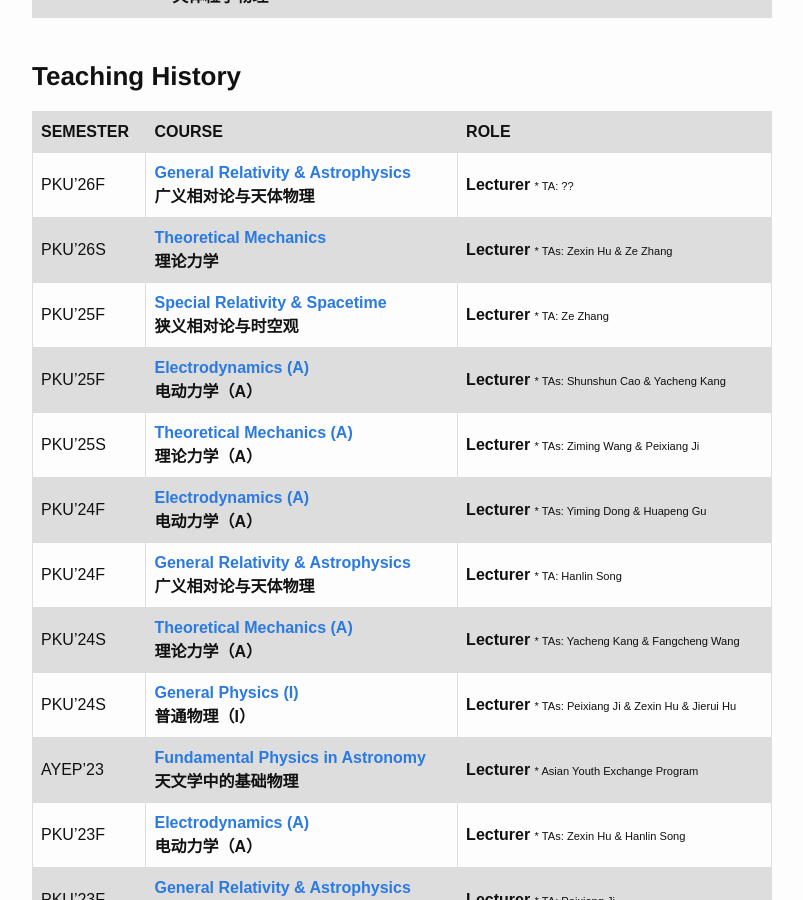
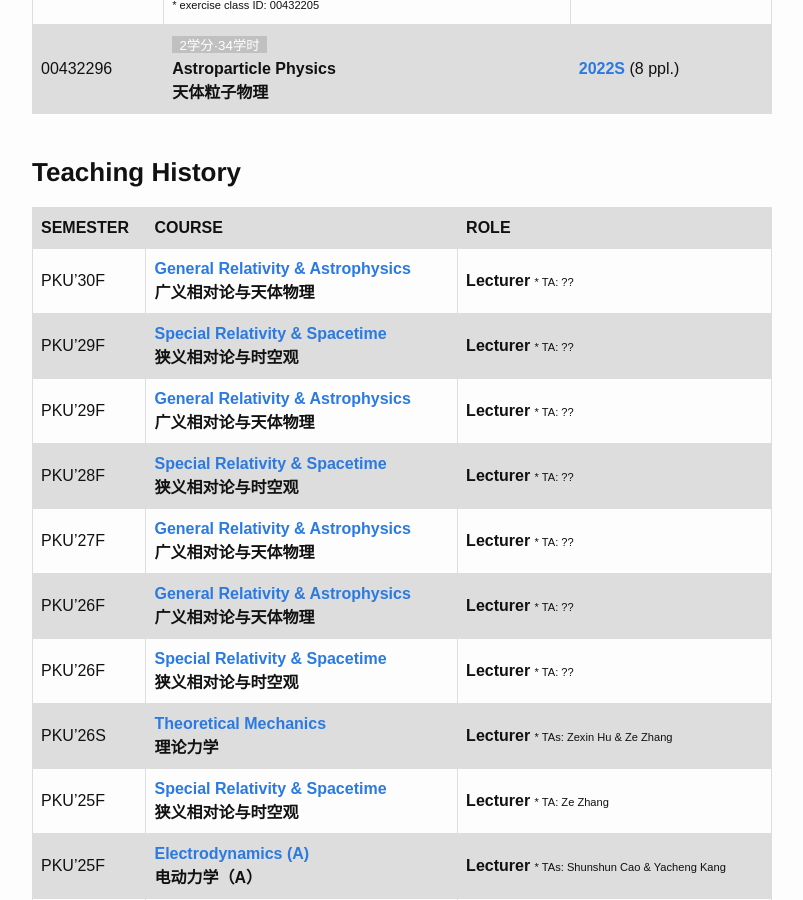
Before and after one commit to Friendshao/Friendshao.github.io, a Jekyll site: the page built from teaching/teaching.md, in a window 1280 px wide and 900 px high, scrolled down 1618 px. Shown: the whole window, without its empty margins (238-1041 px from the left). Built offline with Jekyll 4.4.1, drawn with Linux system fonts in a browser that asks for light colours; some of the changed text lies outside the part shown.

Commit message:
add GR and SR

```diff
--- a/teaching/teaching.md
+++ b/teaching/teaching.md
@@ -91,8 +91,8 @@
 ### **Summary Table**
 
 | **ID** | **COURSE** | **RECORD** |
-| 00433340 | <span style="background-color:#C0C0C0"><small><font color="white">&nbsp; 2学分·34学时 &nbsp;</font></small></span><br>**Special Relativity & Spacetime**<br>**狭义相对论与时空观** | [**2025F**](sr25) (?? ppl.) |
-| 00407794 | <span style="background-color:#C0C0C0"><small><font color="white">&nbsp; 2学分·34学时 &nbsp;</font></small></span><br>**General Relativity & Astrophysics**<br>**广义相对论与天体物理** | [**2026F**](gr26) (?? ppl.)<br>[**2024F**](gr24) (75 ppl.)<br>[**2023F**](gr23) (75 ppl.)<br>[**2021F**](gr21) (18 ppl.)<br>[**2020F**](gr20) (34 ppl.)<br>[**2019F**](gr19) (24 ppl.) |
+| 00433340 | <span style="background-color:#C0C0C0"><small><font color="white">&nbsp; 2学分·34学时 &nbsp;</font></small></span><br>**Special Relativity & Spacetime**<br>**狭义相对论与时空观** | [**2029F**](sr29) (?? ppl.)<br>[**2028F**](sr28) (?? ppl.)<br>[**2026F**](sr26) (?? ppl.)<br>[**2025F**](sr25) (?? ppl.) |
+| 00407794 | <span style="background-color:#C0C0C0"><small><font color="white">&nbsp; 2学分·34学时 &nbsp;</font></small></span><br>**General Relativity & Astrophysics**<br>**广义相对论与天体物理** | [**2030F**](gr30) (?? ppl.)<br>[**2029F**](gr29) (?? ppl.)<br>[**2027F**](gr27) (?? ppl.)<br>[**2026F**](gr26) (?? ppl.)<br>[**2024F**](gr24) (75 ppl.)<br>[**2023F**](gr23) (75 ppl.)<br>[**2021F**](gr21) (18 ppl.)<br>[**2020F**](gr20) (34 ppl.)<br>[**2019F**](gr19) (24 ppl.) |
 | 00431132<br><br><br>00431133 | <span style="background-color:#C0C0C0"><small><font color="white">&nbsp; 4学分·68学时 &nbsp;</font></small></span><br>**General Physics (I)**<br>**普通物理（I）**<br><span style="background-color:#C0C0C0"><small><font color="white">&nbsp; 4学分·68学时 &nbsp;</font></small></span><br>**General Physics (II)**<br>**普通物理（II）**<br><small><small> * exercise class ID: 00431680 | [**2024S**](phy24) (173 ppl.)<br>[**2022S**](phy22) (95 ppl.)<br>[**2021S**](phy21) (159 ppl.)<br>[**2020F**](phy20) (75 ppl.) |
 | 00432140<br><br><br>00432141<br><br><br>00432213 | <span style="background-color:#C0C0C0"><small><font color="white">&nbsp; 4学分·68学时 &nbsp;</font></small></span><br>**Electrodynamics (A)**<br>**电动力学（A）**<br><span style="background-color:#C0C0C0"><small><font color="white">&nbsp; 3学分·51学时 &nbsp;</font></small></span><br>**Electrodynamics (B)**<br>**电动力学（B）**<br><span style="background-color:#C0C0C0"><small><font color="white">&nbsp; 3学分·51学时 &nbsp;</font></small></span><br>**Electrodynamics**<br>**电动力学**<br><small><small> * exercise class ID: 00432160 | [**2025F**](ced25) (?? ppl.)<br>[**2024F**](ced24) (88 ppl.)<br>[**2023F**](ced23) (92 ppl.)<br>[**2022F**](ced22) (30 ppl.) |
 | 00432198<br><br><br>00432211 | <span style="background-color:#C0C0C0"><small><font color="white">&nbsp; 4学分·68学时 &nbsp;</font></small></span><br>**Theoretical Mechanics (A)**<br>**理论力学（A）**<br><span style="background-color:#C0C0C0"><small><font color="white">&nbsp; 3学分·51学时 &nbsp;</font></small></span><br>**Theoretical Mechanics**<br>**理论力学**<br><small><small> * exercise class ID: 00432205 | [**2026S**](tm26) (?? ppl.)<br>[**2025S**](tm25a) (68 ppl.)<br>[**2024S**](tm24) (100 ppl.)<br>[**2022F**](thmech22) (101 ppl.)<br>[**2021F**](thmech21) (105 ppl.)<br>[**2019F**](thmech19) (96 ppl.) |
@@ -117,7 +117,13 @@
 | PKU'26S | [**Special Relativity & Spacetime**](sr26)<br>**狭义相对论与时空观** | **Lecturer** <small><small> * TA: ?? | -->
 
 | **SEMESTER** | **COURSE** | **ROLE** |
+| PKU'30F | [**General Relativity & Astrophysics**](gr30)<br>**广义相对论与天体物理** | **Lecturer** <small><small> * TA: ?? |
+| PKU'29F | [**Special Relativity & Spacetime**](sr29)<br>**狭义相对论与时空观** | **Lecturer** <small><small> * TA: ?? |
+| PKU'29F | [**General Relativity & Astrophysics**](gr29)<br>**广义相对论与天体物理** | **Lecturer** <small><small> * TA: ?? |
+| PKU'28F | [**Special Relativity & Spacetime**](sr28)<br>**狭义相对论与时空观** | **Lecturer** <small><small> * TA: ?? |
+| PKU'27F | [**General Relativity & Astrophysics**](gr27)<br>**广义相对论与天体物理** | **Lecturer** <small><small> * TA: ?? |
 | PKU'26F | [**General Relativity & Astrophysics**](gr26)<br>**广义相对论与天体物理** | **Lecturer** <small><small> * TA: ?? |
+| PKU'26F | [**Special Relativity & Spacetime**](sr26)<br>**狭义相对论与时空观** | **Lecturer** <small><small> * TA: ?? |
 | PKU'26S | [**Theoretical Mechanics**](tm26)<br>**理论力学** | **Lecturer** <small><small> * TAs: Zexin Hu & Ze Zhang |
 | PKU'25F | [**Special Relativity & Spacetime**](sr25)<br>**狭义相对论与时空观** | **Lecturer** <small><small> * TA: Ze Zhang |
 | PKU'25F | [**Electrodynamics (A)**](ced25)<br>**电动力学（A）** | **Lecturer** <small><small> * TAs: Shunshun Cao & Yacheng Kang |
```
Also changed, not shown: about/about.md (+2 -3 lines).
